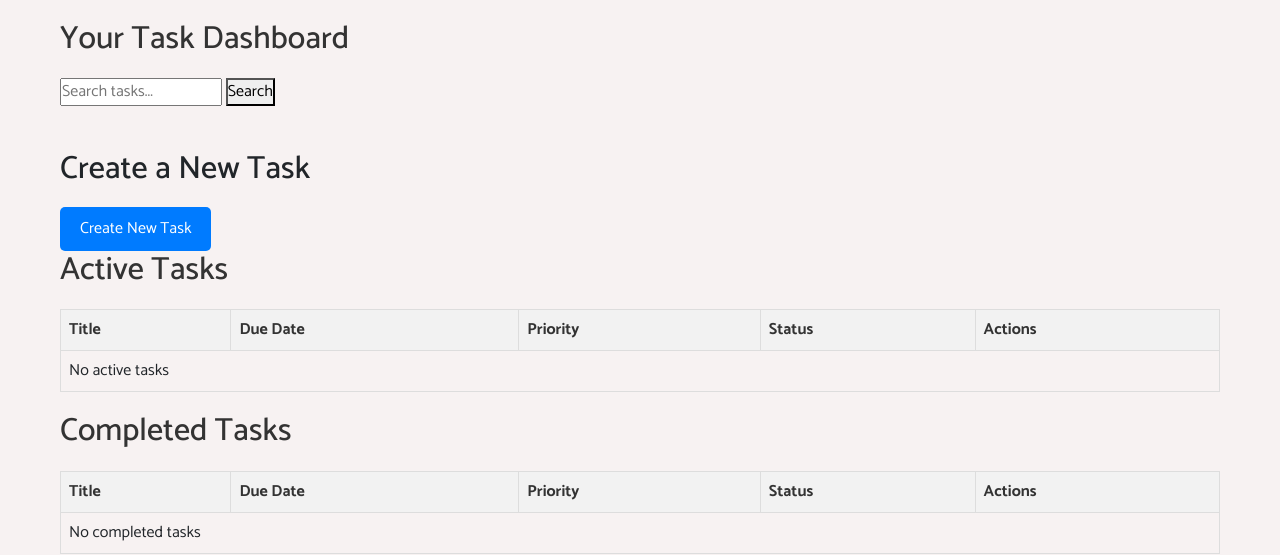
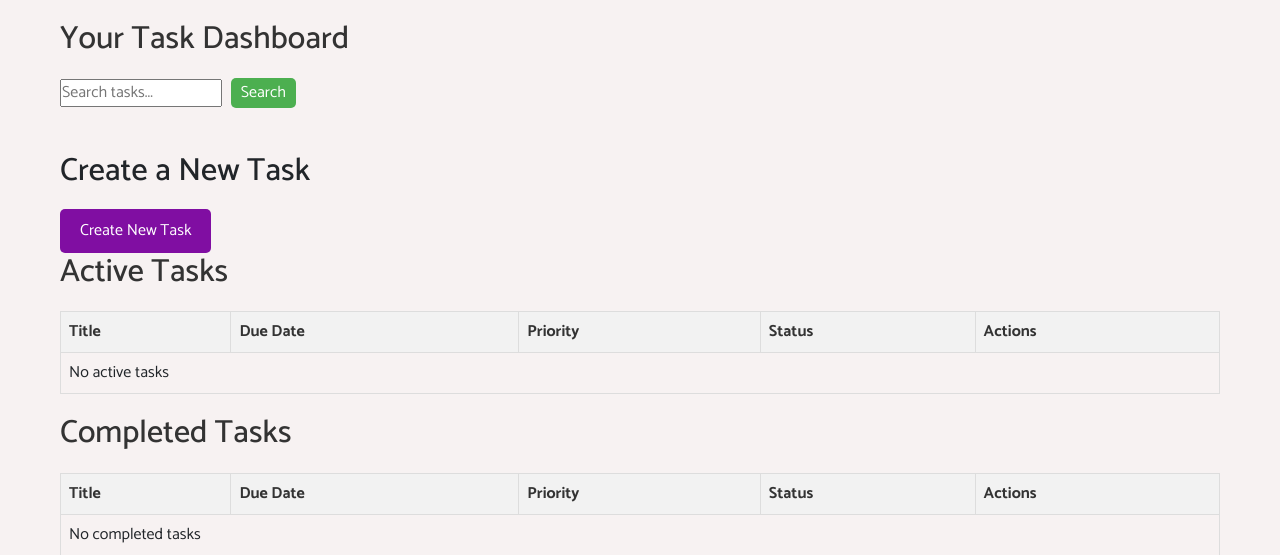
Before and after one commit to Vishalchapa/MIMO, a Django app: page /tasks/ in a window 1280 px wide. Shown: the part 70-625 px from the top of the page. Run offline with Django 4.2, Linux system fonts and the light colour scheme; the visitor is signed in with stand-in values (Sample User, id 1); data that the repository does not hold is empty; some libraries are stand-ins or nearby versions.

Commit message:
update dashboard css: change size and colour of search button

```diff
--- a/static/css/style.css
+++ b/static/css/style.css
@@ -246,10 +246,12 @@ body {
 .btn-search {
     background-color: #4CAF50;
     color: #fff;
+    padding: 3px 10px;
+    margin-left: 5px;
 }
 
 .btn-create, .btn-submit {
-    background-color: #007bff;
+    background-color: #800ea2;
     color: #fff;
     margin-top: 10px;
 }
--- a/tasks/templates/tasks/dashboard.html
+++ b/tasks/templates/tasks/dashboard.html
@@ -5,7 +5,7 @@
     <!-- Search Form -->
     <form method="GET" action="{% url 'dashboard' %}" id="search-form">
         <input type="text" name="q" placeholder="Search tasks..." value="{{ query }}">
-        <button type="submit">Search</button>
+        <button type="submit" class="btn btn-search">Search</button>
     </form>
     <!-- Display Search Results if a search was made -->
     {% if query %}
```
